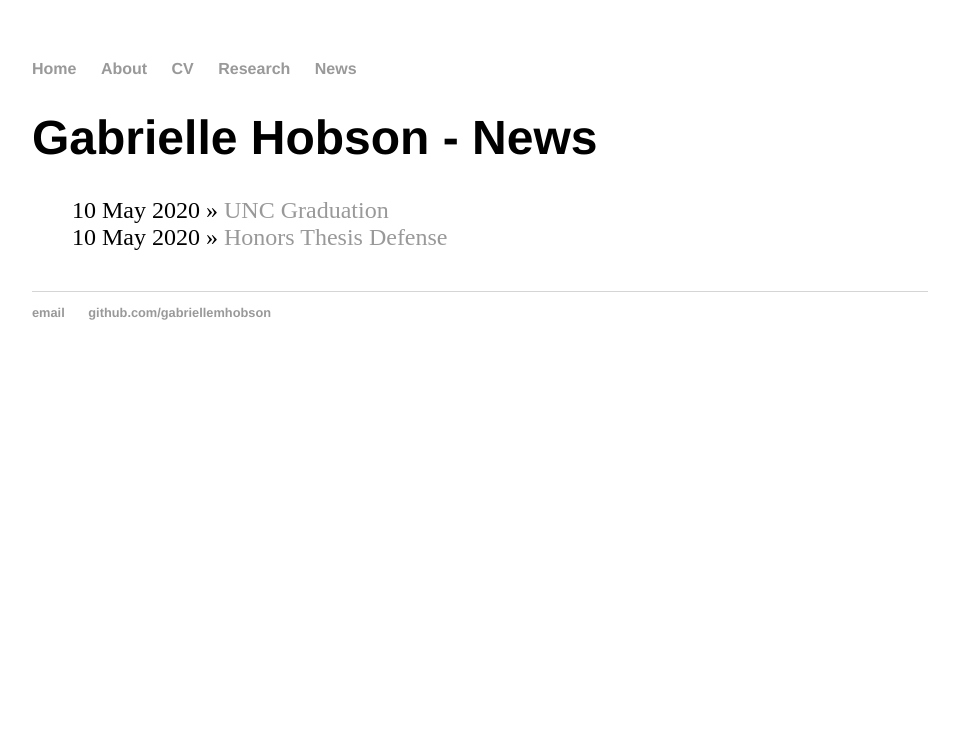
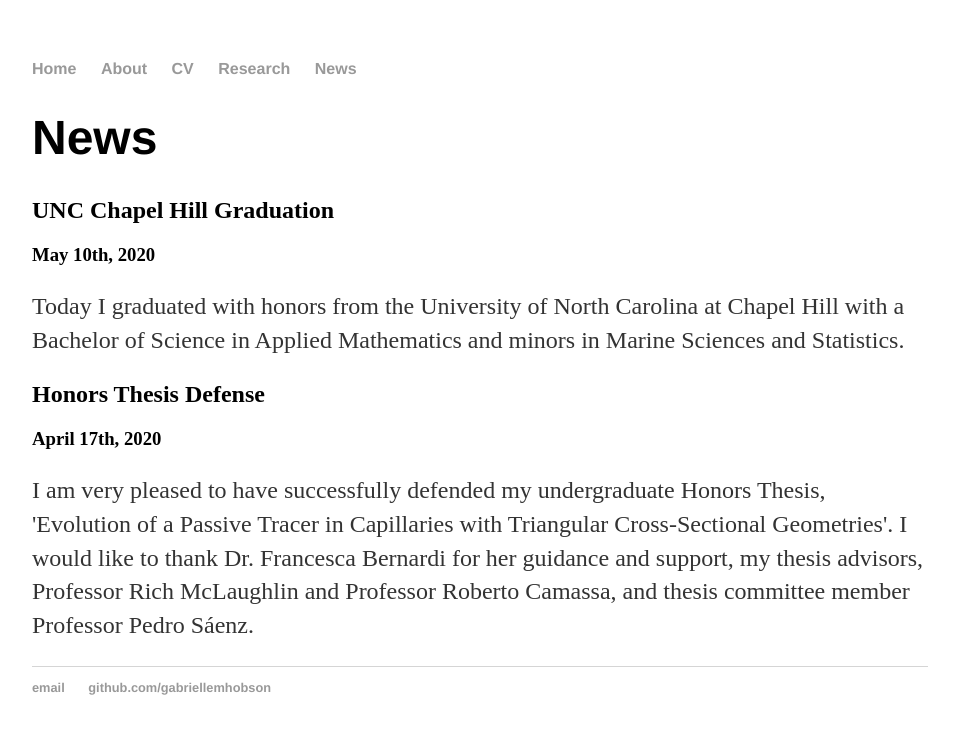
Before and after one commit to gabriellemhobson/gabriellemhobson.github.io, a Jekyll site: the page built from blog/index.html, in a window 1280 px wide. Shown: the top 734 px of the page, without its empty margins (160-1119 px from the left). Built offline with Jekyll 4.4.1, drawn with Linux system fonts in a browser that asks for light colours.

Commit message:
updated news formatting
updated news formatting

```diff
--- a/blog/index.html
+++ b/blog/index.html
@@ -1,11 +1,17 @@
 ---
 layout: default
-title: Gabrielle Hobson - News
+title: About
 ---
-	<h1>{{ page.title }}</h1>
-	<ul class="posts">
+<div class="blurb">
+	<h1> News </h1>
+	<h2> UNC Chapel Hill Graduation </h2>
+	<h3> May 10th, 2020 </h3>
+	<p> Today I graduated with honors from the University of North Carolina at Chapel Hill with a Bachelor of Science in
+		Applied Mathematics and minors in Marine Sciences and Statistics.</p>
+	<h2> Honors Thesis Defense </h2>
+	<h3> April 17th, 2020 </h3>
+	<p> I am very pleased to have successfully defended my undergraduate Honors Thesis, 'Evolution of a Passive Tracer in
+		Capillaries with Triangular Cross-Sectional Geometries'. I would like to thank Dr. Francesca Bernardi for her guidance and support,
+		my thesis advisors, Professor Rich McLaughlin and Professor Roberto Camassa, and thesis committee member Professor Pedro Sáenz.</p>
 
-	  {% for post in site.posts %}
-	    <li><span>{{ post.date | date_to_string }}</span> » <a href="{{ post.url }}" title="{{ post.title }}">{{ post.title }}</a></li>
-	  {% endfor %}
-	</ul>
+</div><!-- /.blurb -->
```
